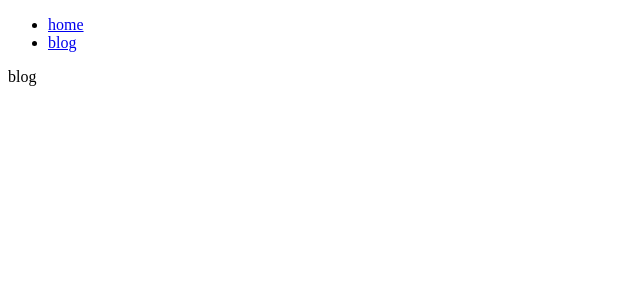
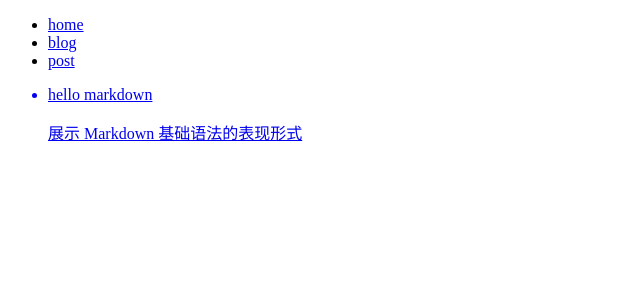
Before and after one commit to ocian/shu.moe, a React app: page /#/blog in a window 1280 px wide. Shown: the top 300 px of the page, without its empty margins (0-640 px from the left). Built offline with nearby package versions, Linux system fonts and the light colour scheme.

Commit message:
完成最小化的博客内容

```diff
--- /dev/null
+++ b/src/content/index.ts
@@ -0,0 +1,12 @@
+const pageList = [
+  {
+    title: 'hello markdown',
+    md: () =>
+      import(/* webpackChunkName: "hello-world.md" */ './hello-markdown.md'),
+    summary: '展示 Markdown 基础语法的表现形式',
+  },
+]
+
+export type PageList = typeof pageList
+export type Page = { title: string; md: () => Promise<any>; summary: string }
+export default pageList
--- /dev/null
+++ b/src/store/index.tsx
@@ -0,0 +1,25 @@
+import React from 'react'
+import { PageList } from '../content'
+
+interface Values {
+  [key: string]: any
+  pages: PageList
+}
+
+const Context = React.createContext(null)
+
+export function Store(props: React.PropsWithChildren<{}>) {
+  const [value, setValue] = React.useState<Values>({ pages: [] })
+
+  function update(vals: Values) {
+    setValue({ ...value, vals })
+  }
+
+  return (
+    <Context.Provider value={{ value, update }}>
+      {props.children}
+    </Context.Provider>
+  )
+}
+
+export default Context
--- /dev/null
+++ b/src/utils/index.ts
@@ -0,0 +1,11 @@
+export function getURLSearch(search: string) {
+  if (!search) return {}
+  const list: {[key: string]: string} = {}
+  search.replace(/[^\?&]+=[^\?&]+/g, match => {
+    console.log(match)
+    const [key, value] = match.split('=')
+    list[key] = decodeURIComponent(value)
+    return ''
+  })
+  return list
+}
--- a/src/views/blog/index.tsx
+++ b/src/views/blog/index.tsx
@@ -1,3 +1,21 @@
+import React, { useContext, useEffect, useState } from 'react'
+import pageList from '../../content/index'
+import Context from '../../store'
+import { Link } from 'react-router-dom'
+
 export default function Blog() {
-  return <div>blog</div>
+  const [pages] = useState(() => pageList)
+
+  return (
+    <ul>
+      {pages.map((item) => (
+        <Link key={item.title} to={'/post?title=' + item.title}>
+          <li>
+            <p>{item.title}</p>
+            <p>{item.summary}</p>
+          </li>
+        </Link>
+      ))}
+    </ul>
+  )
 }
--- a/src/views/home.tsx
+++ b/src/views/home.tsx
@@ -1,3 +1,5 @@
 export default function Home () {
-  return <div>home</div>
+  return <div>
+    <p>这里应该是有一些内容的，比如说我是前端啦，我很弱啦，但是完全想不出怎么写比较好，不如空着</p>
+  </div>
 }
--- /dev/null
+++ b/src/views/post/index.tsx
@@ -0,0 +1,33 @@
+import { useContext, useEffect, useState } from 'react'
+import { useHistory, useLocation } from 'react-router-dom'
+import { Module } from 'webpack'
+import pageList, { Page } from '../../content'
+import Context from '../../store'
+import { getURLSearch } from '../../utils'
+
+export default function Post() {
+  const location = useLocation()
+  const [page, setPage] = useState<Page & { html: string }>(() => null)
+
+  useEffect(() => {
+    const search = getURLSearch(location.search)
+    const list = pageList.filter((item) => item.title === search.title)
+    if (list.length > 0) {
+      list[0].md().then((module: any) => {
+        setPage({ ...list[0], html: module.default })
+      })
+    } else {
+      setPage(null)
+    }
+  }, [])
+  return (
+    <div>
+      {page && (
+        <>
+          <h1>{page.title}</h1>
+          <div dangerouslySetInnerHTML={{ __html: page.html }}></div>
+        </>
+      )}
+    </div>
+  )
+}
--- a/src/views/routes.tsx
+++ b/src/views/routes.tsx
@@ -1,6 +1,7 @@
 import loadable, { LoadableComponent } from '@loadable/component'
 import { BrowserRouter, HashRouter, Route, Switch } from 'react-router-dom'
 import LinkList from '../components/link_list'
+import { Store } from '../store'
 
 interface RouteProps {
   exact?: boolean
@@ -13,13 +14,24 @@ const routes: RouteProps[] = [
   {
     exact: true,
     path: '/',
-    component: loadable(() => import('./home')),
+    component: loadable(
+      () => import(/* webpackChunkName: "page-home" */ './home')
+    ),
     name: 'home',
   },
   {
     path: '/blog',
-    component: loadable(() => import('./blog')),
+    component: loadable(
+      () => import(/* webpackChunkName: "page-blog" */ './blog')
+    ),
     name: 'blog',
+  },
+  {
+    path: '/post',
+    name: 'post',
+    component: loadable(
+      () => import(/* webpackChunkName: "page-post" */ './post')
+    ),
   },
 ]
 
@@ -29,12 +41,14 @@ const RenderRoute = (props: RouteProps) => (
 
 const Routes = () => (
   <HashRouter>
+    <Store>
       <LinkList list={routes} />
       <Switch>
         {routes.map((route) => (
           <RenderRoute {...route} key={route.path} />
         ))}
       </Switch>
+    </Store>
   </HashRouter>
 )
 
```
Also changed, not shown: src/content/hello-markdown.md (added, +64 -0 lines), 22 other files (tests, documents, lock files or other folders). Lines whose indentation alone changed are shown as unchanged.
